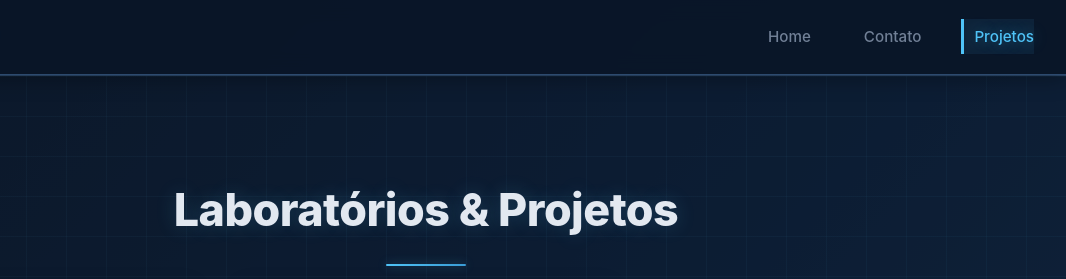
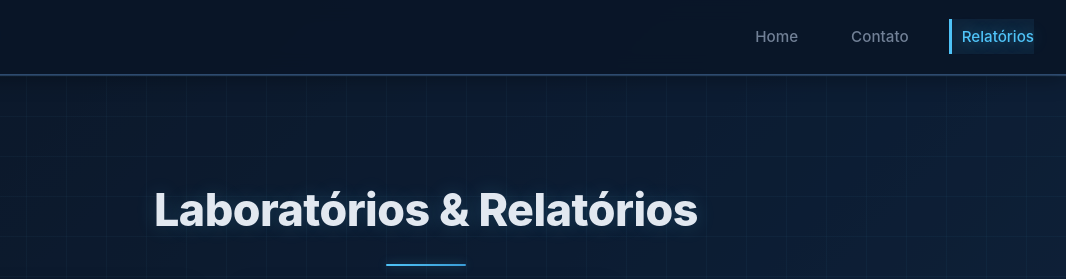
Before and after one commit to oTalDoFirewall/Personal-Site, a plain HTML site: page projects.html in a window 1280 px wide. Shown: the top 279 px of the page, 214-1280 px from the left. Drawn offline with Linux system fonts and the light colour scheme.

Commit message:
Change 'Projetos' to 'Relatórios' in projects.html

```diff
--- a/projects.html
+++ b/projects.html
@@ -18,7 +18,7 @@
             <ul class="nav-menu">
                 <li><a href="index.html" class="nav-link">Home</a></li>
                 <li><a href="index.html#contato" class="nav-link">Contato</a></li>
-                <li><a href="projects.html" class="nav-link active">Projetos</a></li>
+                <li><a href="projects.html" class="nav-link active">Relatórios</a></li>
             </ul>
         </div>
     </nav>
@@ -26,7 +26,7 @@
     <!-- Projects Section -->
         <section class="projects-section">
         <div class="container">
-            <h1 class="section-title animate-in">Laboratórios & Projetos</h1>
+            <h1 class="section-title animate-in">Laboratórios & Relatórios</h1>
 
             <div class="projects-grid">
                 <!-- Projeto 1: Windows Pentest -->
```
